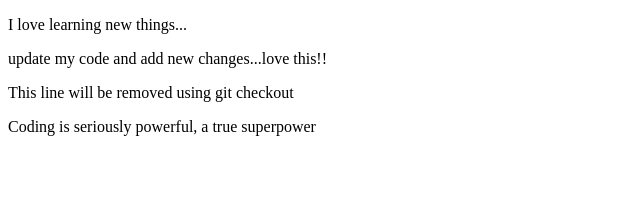
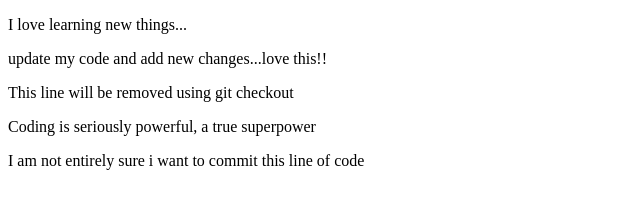
Before and after one commit to yacine-sandbox/first-website, a plain HTML site: page index.html in a window 1280 px wide. Shown: the whole page, without its empty margins (0-640 px from the left). Drawn offline with Linux system fonts and the light colour scheme.

Commit message:
added a line i am not sure about

```diff
--- a/index.html
+++ b/index.html
@@ -8,5 +8,6 @@
 <p>update my code and add new changes...love this!! </p>
 <p>This line will be removed using git checkout </p>
 <p>Coding is seriously powerful, a true superpower </p>
+<p>I am not entirely sure i want to commit this line of code</p>
 </body>
 </html>
```
Also changed, not shown: readme.txt (added).
